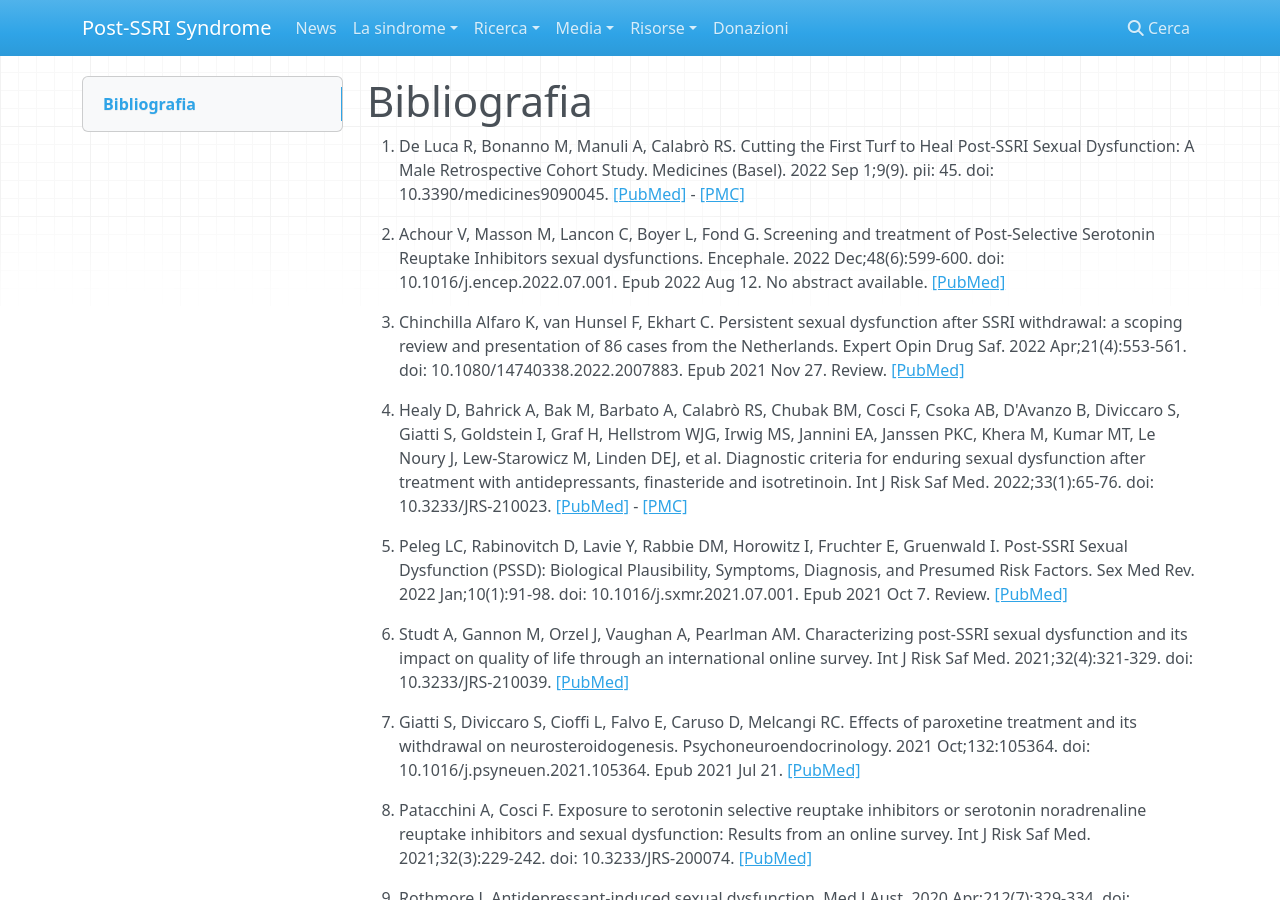
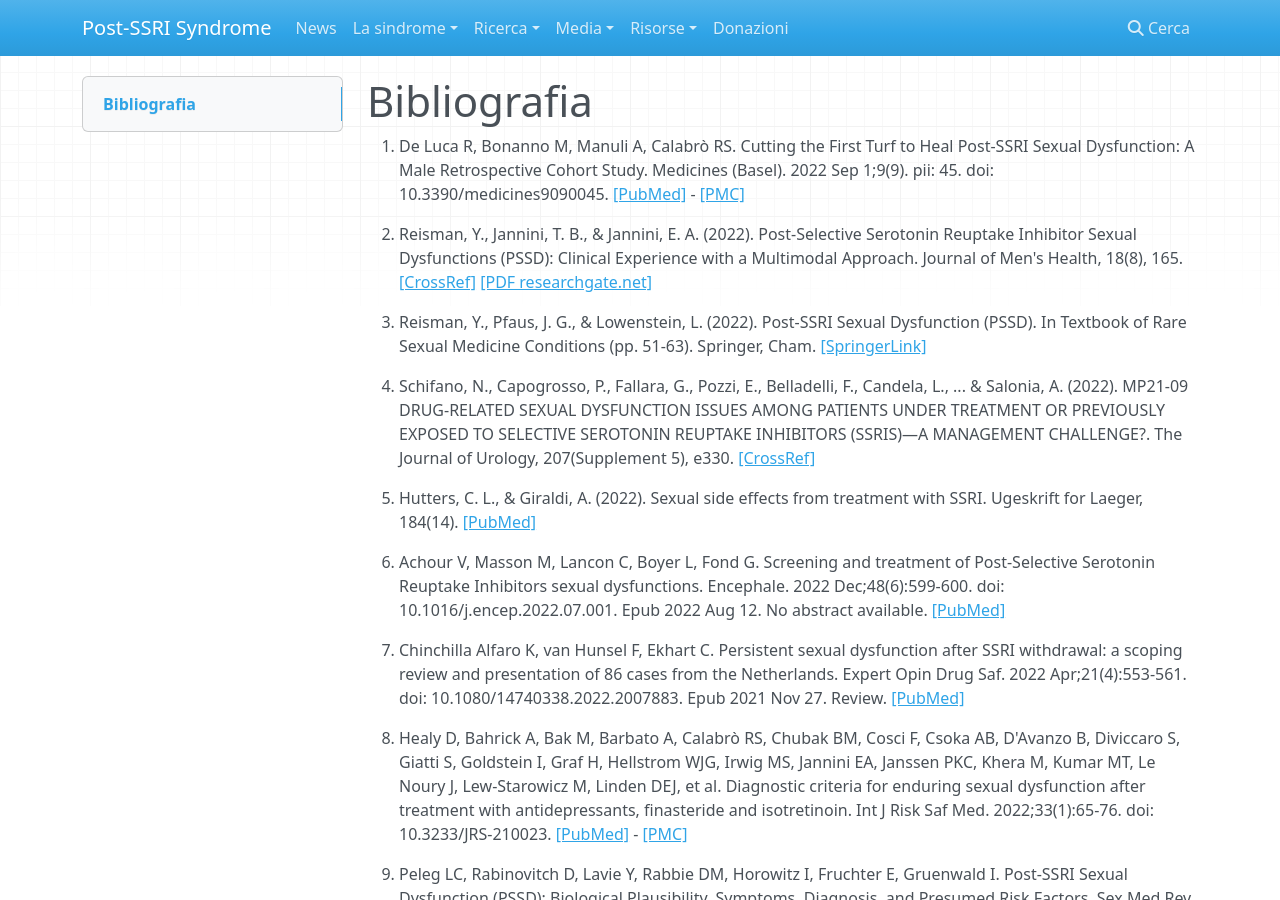
Before and after one commit to postssrisyndrome/windmill, an MkDocs documentation site: the page built from docs/ricerca/bibliografia.md, in a window 1280 px wide and 900 px high. Built offline with MkDocs 1.6.1, drawn with Linux system fonts in a browser that asks for light colours; nearby versions of some CDN libraries.

Commit message:
bibliografia: aggiunte altre 4 pubblicazioni recenti
trovate con Google Scholar

```diff
--- a/docs/ricerca/bibliografia.md
+++ b/docs/ricerca/bibliografia.md
@@ -6,7 +6,27 @@ Post-SSRI Sexual Dysfunction: A Male Retrospective Cohort Study. Medicines
 [[PubMed]](https://pubmed.ncbi.nlm.nih.gov/36135826) -
 [[PMC]](https://www.ncbi.nlm.nih.gov/pmc/articles/PMC9503765)
 
-2. Achour V, Masson M, Lancon C, Boyer L, Fond G. Screening and treatment of
+1. Reisman, Y., Jannini, T. B., & Jannini, E. A. (2022).
+Post-Selective Serotonin Reuptake Inhibitor Sexual Dysfunctions (PSSD):
+Clinical Experience with a Multimodal Approach. Journal of Men's Health, 18(8), 165.
+[[CrossRef]](https://doi.org/10.31083/j.jomh1808165)
+[[PDF researchgate.net]](https://www.researchgate.net/profile/Tommaso-B-Jannini-2/publication/362504022_Post-Selective_Serotonin_Reuptake_Inhibitor_Sexual_Dysfunctions_PSSD_Clinical_Experience_with_a_Multimodal_Approach/links/62efb9c00b37cc34477a0bb3/Post-Selective-Serotonin-Reuptake-Inhibitor-Sexual-Dysfunctions-PSSD-Clinical-Experience-with-a-Multimodal-Approach.pdf)
+
+1. Reisman, Y., Pfaus, J. G., & Lowenstein, L. (2022). Post-SSRI Sexual Dysfunction (PSSD).
+In Textbook of Rare Sexual Medicine Conditions (pp. 51-63). Springer, Cham.
+[[SpringerLink]](https://link.springer.com/chapter/10.1007/978-3-030-98263-8_5)
+
+1. Schifano, N., Capogrosso, P., Fallara, G., Pozzi, E., Belladelli, F., Candela, L., ...
+& Salonia, A. (2022). MP21-09 DRUG-RELATED SEXUAL DYSFUNCTION ISSUES AMONG PATIENTS
+UNDER TREATMENT OR PREVIOUSLY EXPOSED TO SELECTIVE SEROTONIN REUPTAKE INHIBITORS
+(SSRIS)—A MANAGEMENT CHALLENGE?. The Journal of Urology, 207(Supplement 5), e330.
+[[CrossRef]](https://doi.org/10.1097/JU.0000000000002554.09)
+
+1. Hutters, C. L., & Giraldi, A. (2022). Sexual side effects from treatment with SSRI.
+Ugeskrift for Laeger, 184(14).
+[[PubMed]](https://pubmed.ncbi.nlm.nih.gov/35410653/)
+
+1. Achour V, Masson M, Lancon C, Boyer L, Fond G. Screening and treatment of
 Post-Selective Serotonin Reuptake Inhibitors sexual dysfunctions. Encephale. 2022
 Dec;48(6):599-600. doi: 10.1016/j.encep.2022.07.001. Epub 2022 Aug 12. No
 abstract available.
```
